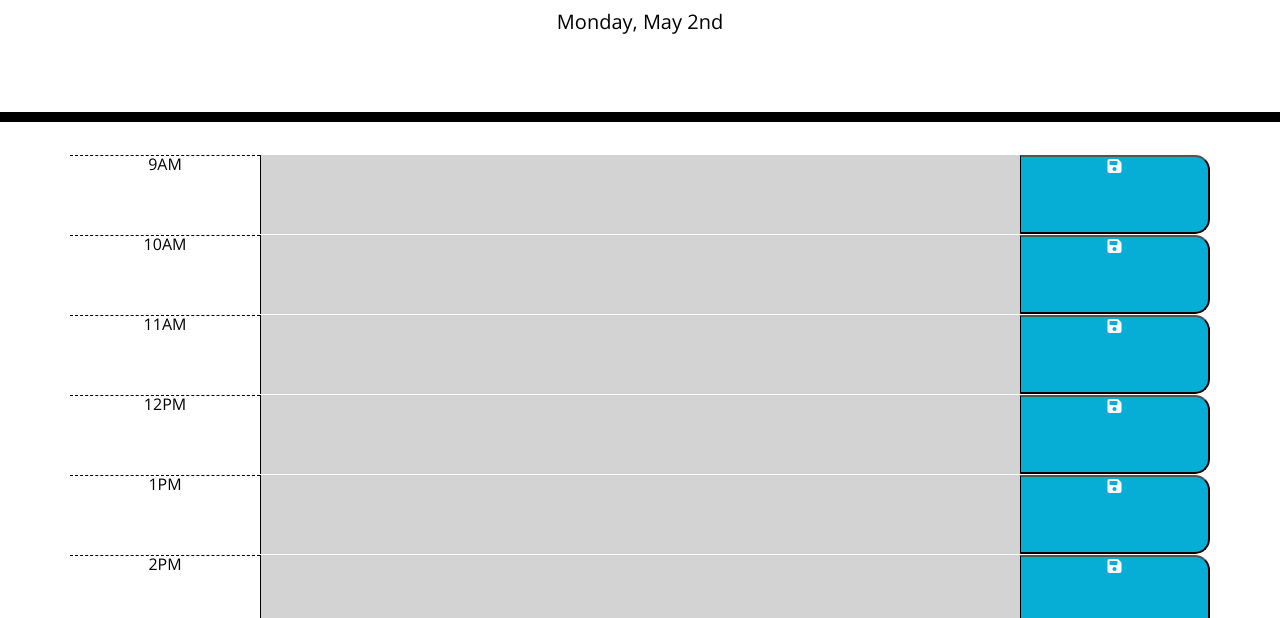
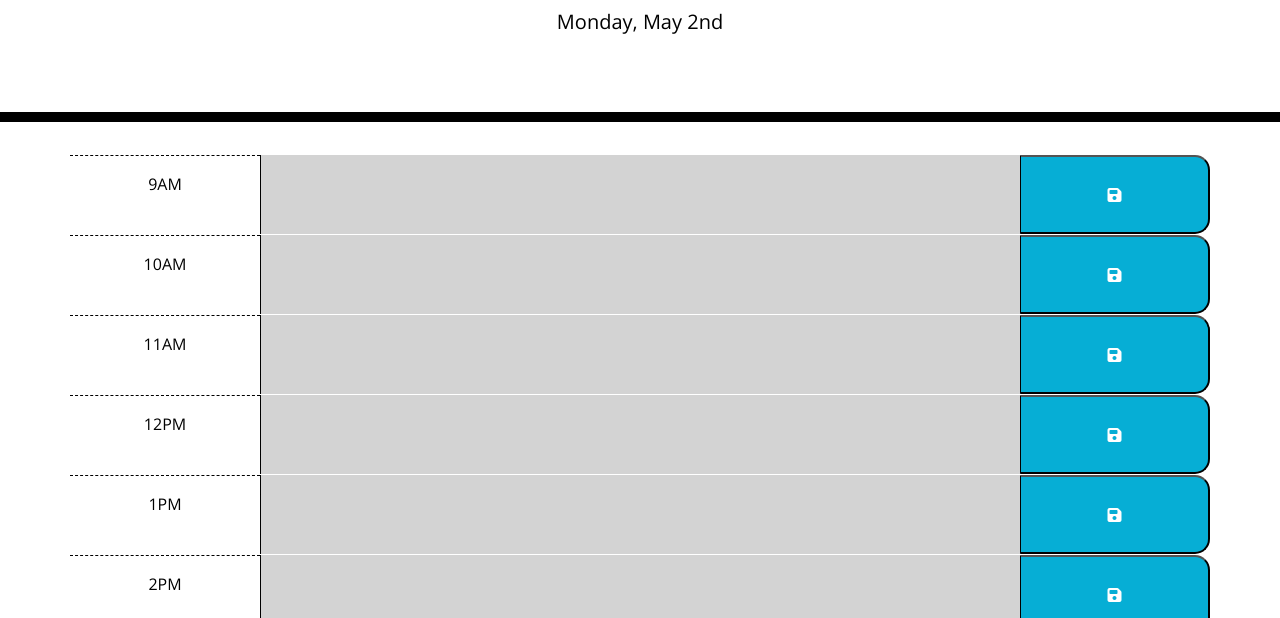
Before and after one commit to CodySawa/daily-planner, a plain HTML site: page index.html in a window 1280 px wide. Shown: the part 182-800 px from the top of the page. Drawn offline with nearby package versions, Linux system fonts and the light colour scheme.

Commit message:
add screenshot image into repo

```diff
--- a/assets/css/style.css
+++ b/assets/css/style.css
@@ -43,6 +43,7 @@ textarea{
   background-color: #ffffff;
   color: #000000;
   border-top: 1px dashed #000000;
+  padding-top: 20px;
 }
 
 .past {
@@ -69,12 +70,7 @@ textarea{
 
 }
 
-.saveBtn i {
-  width: 100%;
-  height: 100%;
-}
-
-.saveBtn i:hover {
+.saveBtn:hover i{
   font-size: 20px;
   transition: all .3s ease-in-out;
   color: black;
```
Also changed, not shown: assets/img/screenshot.png (added).
